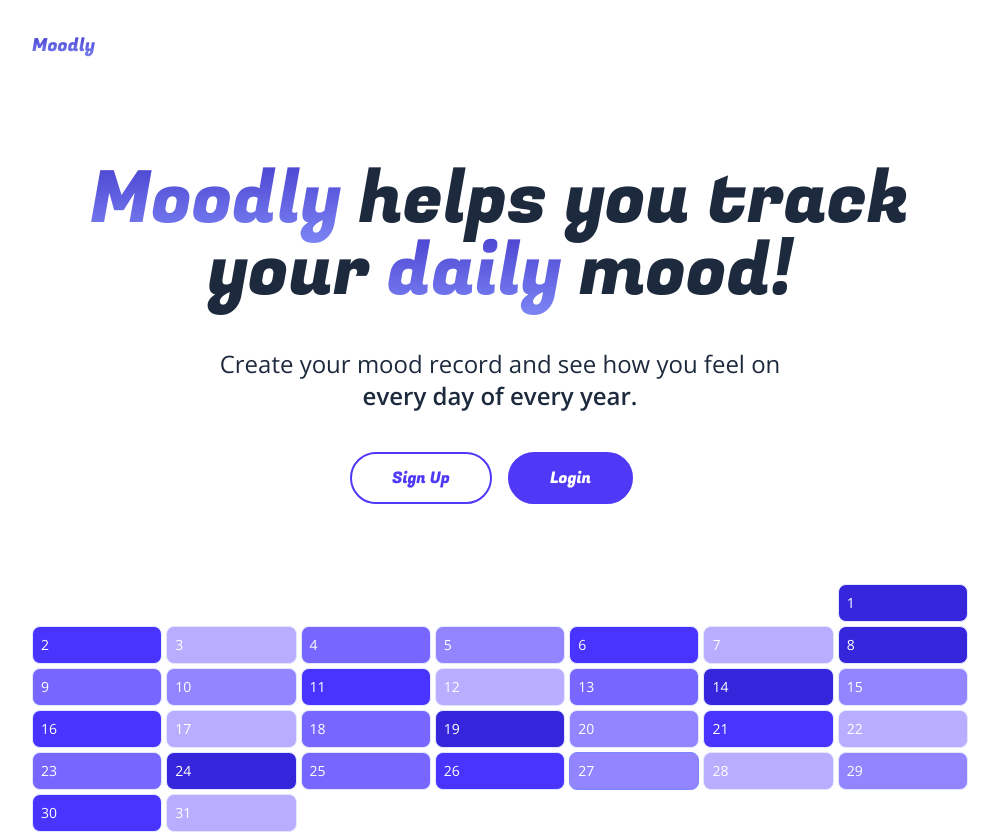
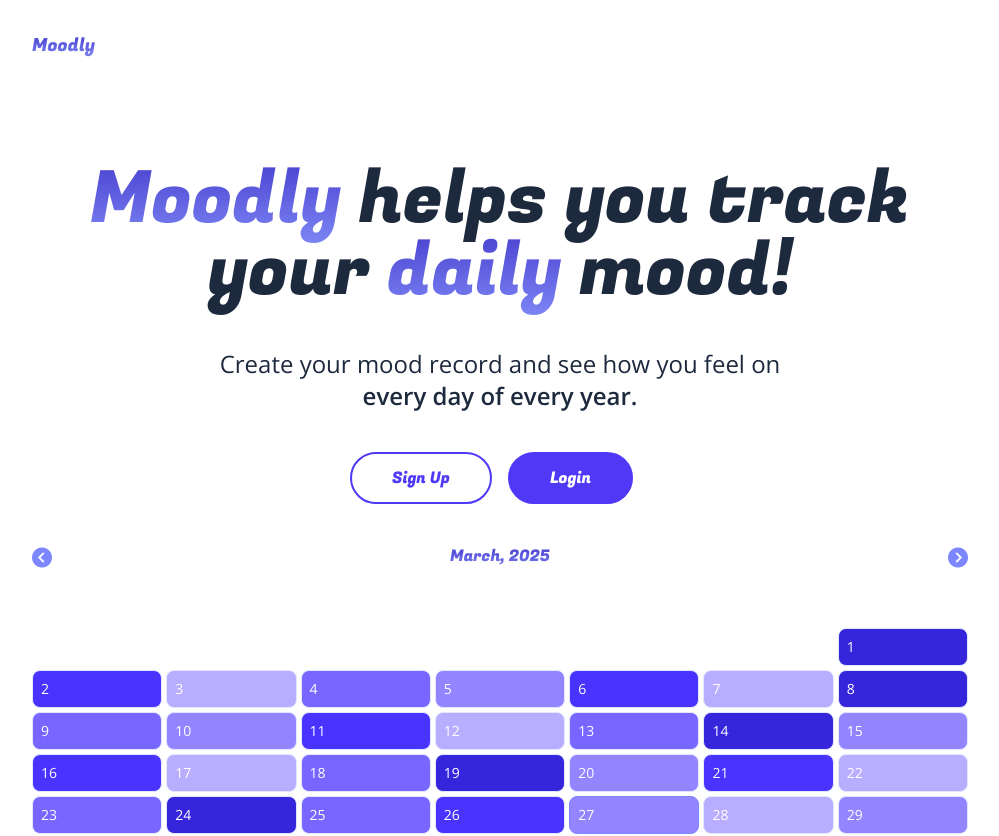
Before and after one commit to LachorJohnny/moodly, a Next.js app: page / in a window 1280 px wide. Shown: the top 836 px of the page, without its empty margins (140-1139 px from the left). Built offline with nearby package versions, Linux system fonts and the light colour scheme; no server answers.

Commit message:
Add nav for calendar component

```diff
--- a/components/Calendar.jsx
+++ b/components/Calendar.jsx
@@ -2,6 +2,9 @@
 
 import React, { useState } from 'react';
 import { gradients, baseRating } from '@/utils';
+import { Fugaz_One } from 'next/font/google';
+
+const fugazOne = Fugaz_One({ subsets: ['latin'], weight: ['400'] });
 
 const months = {
   January: 'Jan',
@@ -18,7 +21,6 @@ const months = {
   December: 'Dec',
 };
 const monthsArr = Object.keys(months);
-const now = new Date();
 const dayList = ['Sunday', 'Monday', 'Tuesday', 'Wednesday', 'Thursday', 'Friday', 'Saturday'];
 
 export default function Calendar(props) {
@@ -27,23 +29,53 @@ export default function Calendar(props) {
   const now = new Date();
   const currentMonth = now.getMonth();
   const [selectedYear, setSelectedYear] = useState(now.getFullYear());
-  const [selectedMonth, setSelectedMonth] = useState(Object.keys(months)[currentMonth]);
+  const [selectedMonth, setSelectedMonth] = useState(monthsArr[currentMonth]);
 
-  const numericMonth = Object.keys(months).indexOf(selectedMonth);
+  const numericMonth = monthsArr.indexOf(selectedMonth);
   const data = completeData?.[selectedYear]?.[numericMonth] || {};
 
   function handleIncrementMonth(val) {
-
+    if (numericMonth + val < 0) {
+      setSelectedYear((curr) => curr - 1);
+      setSelectedMonth(monthsArr[monthsArr.length - 1]);
+    } else if (numericMonth + val > 11) {
+      setSelectedYear((curr) => curr + 1);
+      setSelectedMonth(monthsArr[0]);
+    } else {
+      setSelectedMonth(monthsArr[numericMonth + val]);
+    }
   }
 
-  const monthNow = new Date(selectedYear, Object.keys(months).indexOf(selectedMonth), 1);
+  const monthNow = new Date(selectedYear, monthsArr.indexOf(selectedMonth), 1);
   const firstDayOfMonth = monthNow.getDay();
-  const daysInMonth = new Date(selectedYear, Object.keys(months).indexOf(selectedMonth) + 1, 0).getDate();
+  const daysInMonth = new Date(selectedYear, monthsArr.indexOf(selectedMonth) + 1, 0).getDate();
 
   const daysToDisplay = firstDayOfMonth + daysInMonth;
   const numRows = Math.floor(daysToDisplay / 7) + (daysToDisplay % 7 ? 1 : 0);
 
   return (
+    <div className="flex flex-col gap-4">
+      <div className="grid grid-cols-5 gap-4">
+        <button
+          onClick={() => handleIncrementMonth(-1)}
+          className="mr-auto text-indigo-400 text-lg sm:text-xl duration-200 hover:opacity-60"
+        >
+          <i className="fa-solid fa-circle-chevron-left" />
+        </button>
+        <p
+          className={
+            'text-center capitalize whitespace-nowrap textGradient col-span-3 ' + fugazOne.className
+          }
+        >
+          {selectedMonth}, {selectedYear}
+        </p>
+        <button
+          onClick={() => handleIncrementMonth(+1)}
+          className="ml-auto text-indigo-400 text-lg sm:text-xl duration-200 hover:opacity-60"
+        >
+          <i className="fa-solid fa-circle-chevron-right" />
+        </button>
+      </div>
       <div className="flex flex-col overflow-hidden gap-1 py-4 sm:py-6 md:py-10">
         {[...Array(numRows).keys()].map((row, rowIndex) => {
           return (
@@ -86,5 +118,6 @@ export default function Calendar(props) {
           );
         })}
       </div>
+    </div>
   );
 }
```
Lines whose indentation alone changed are shown as unchanged.
